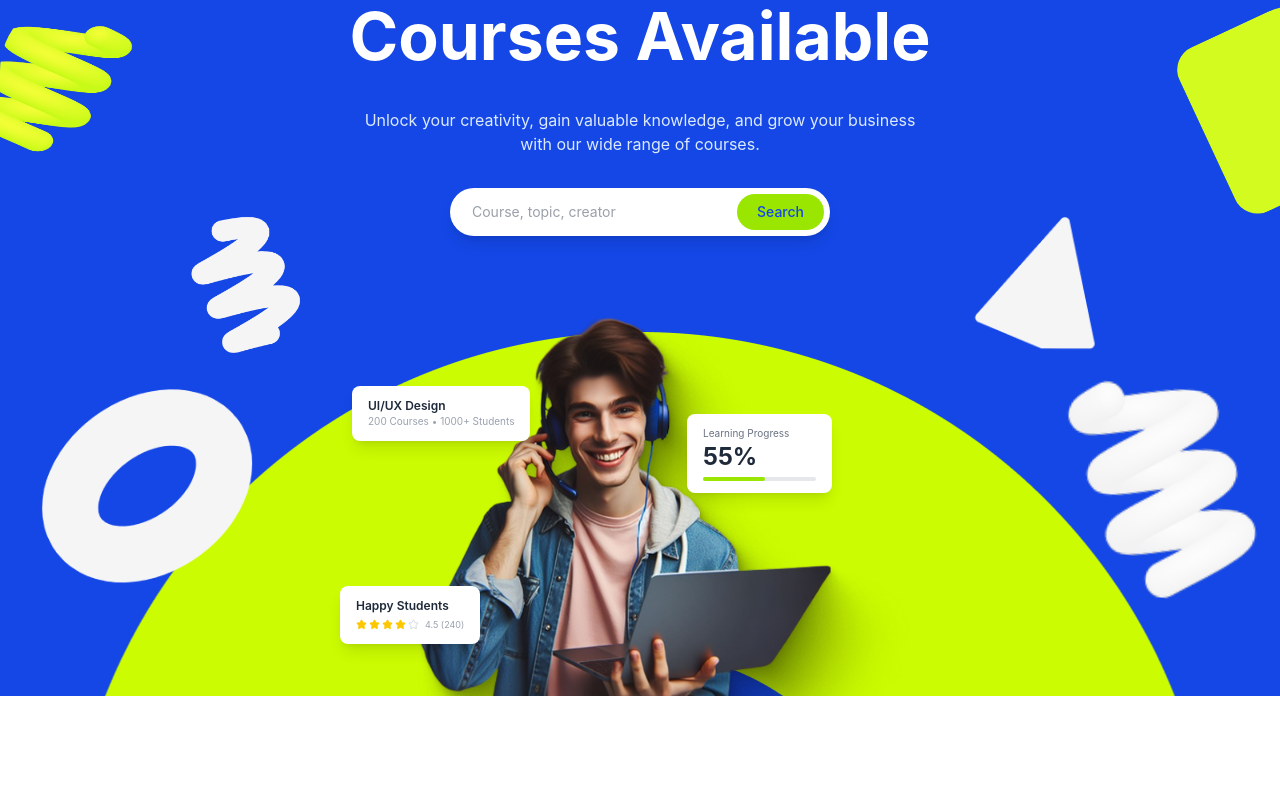
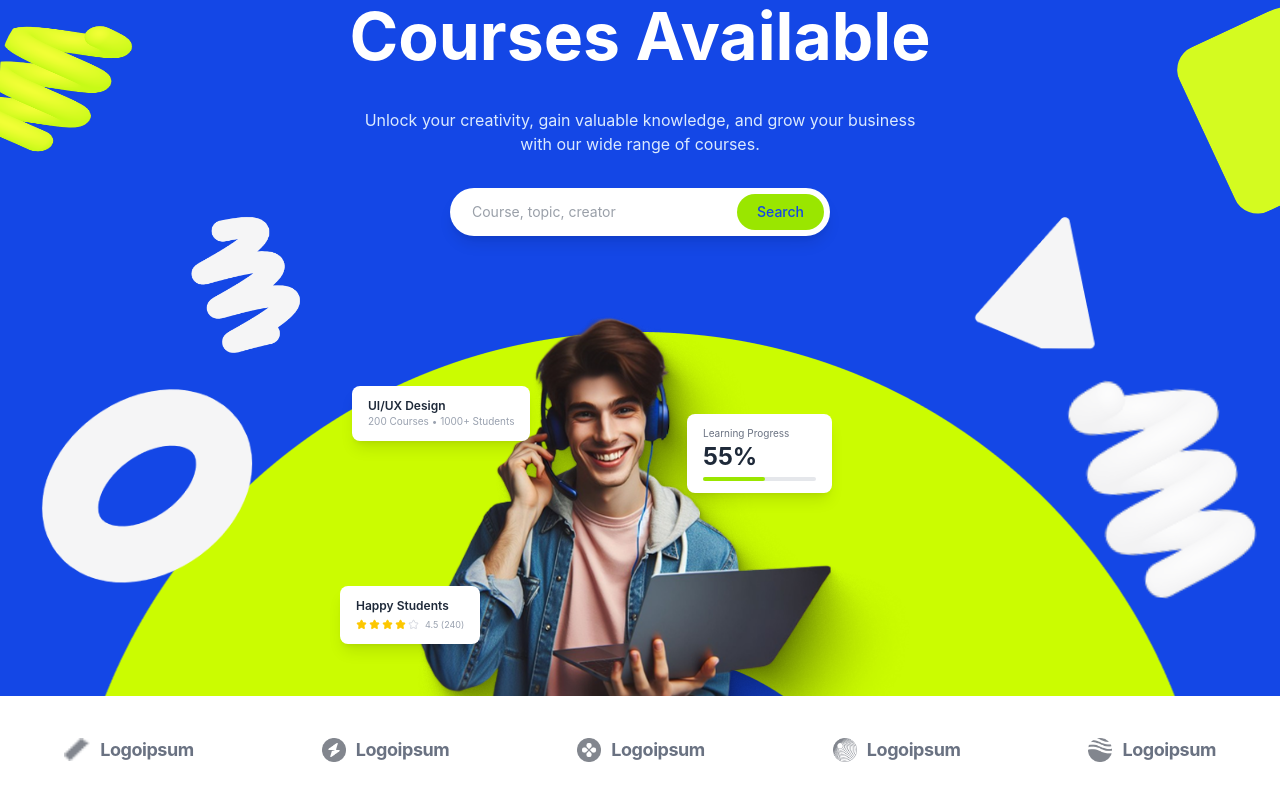
Before and after one commit to khairozzaman91/bytespace-assessment, a React (Vite) app: page / in a window 1280 px wide. Shown: the part 232-1032 px from the top of the page. Before the commit the page ends 928 px from the top, so only its background shows below. Built offline with nearby package versions, Linux system fonts and the light colour scheme.

Commit message:
feat: add brand partners section

```diff
--- a/src/App.jsx
+++ b/src/App.jsx
@@ -1,11 +1,13 @@
 import Navbar from "./components/Navbar";
 import Hero from "./components/Hero";
+import Brands from "./components/Partners";
 
 function App() {
   return (
     <>
       <Navbar />
       <Hero />
+      <Brands />
 
     </>
   );
```
